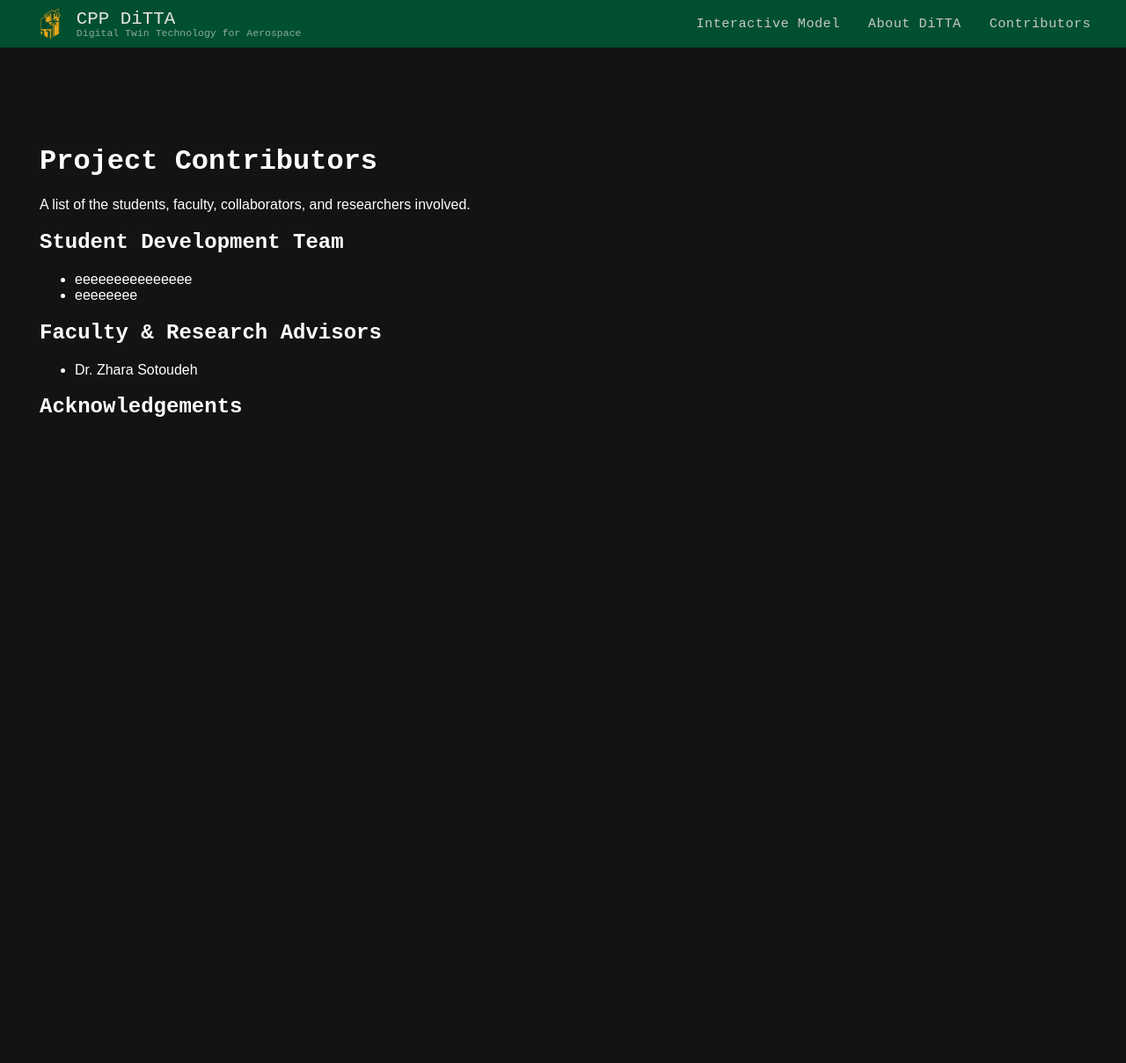
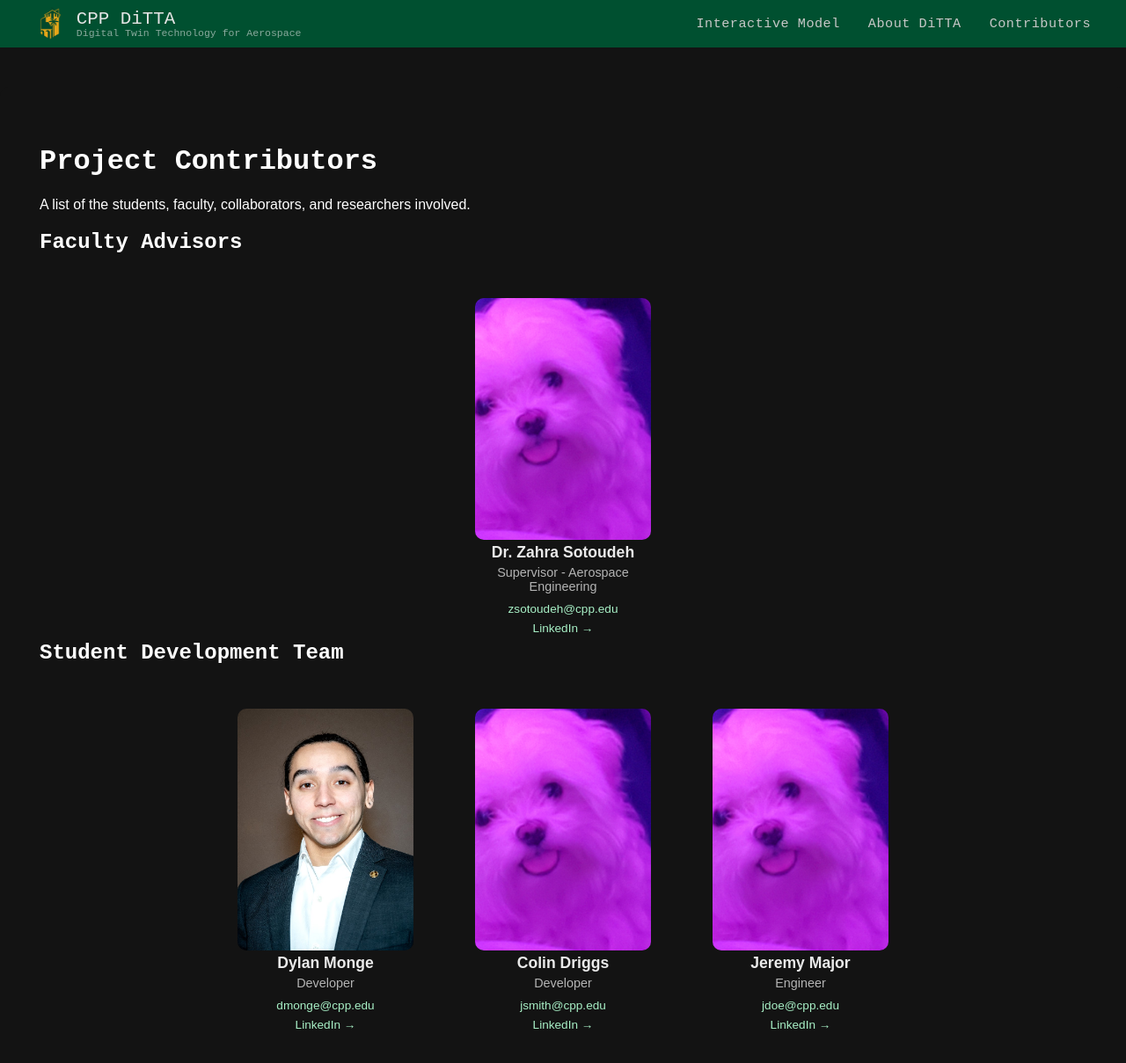
Before and after one commit to CS4610-Senior-Project/static_site, a Jekyll site: the page built from webpages/contributors/index.md, in a window 1280 px wide and 1266 px high. Shown: the top 1209 px of the window at 88% size. Built offline with Jekyll 4.4.1, drawn with Linux system fonts in a browser that asks for light colours.

Commit message:
Styled contributors page. Needs student/staff personal info

```diff
--- /dev/null
+++ b/_data/contributors.yaml
@@ -0,0 +1,30 @@
+students:
+- name: Dylan Monge
+  role: Developer
+  email: dmonge@cpp.edu
+  image: /assets/img/contributors/dylan_monge.jpg
+  link: www.linkedin.com/in/dylan-monge
+
+- name: Colin Driggs
+  role: Developer
+  email: jsmith@cpp.edu
+  image: /assets/img/contributors/phoebe.jpg
+  link: www.google.com
+
+- name: Jeremy Major
+  role: Engineer
+  email: jdoe@cpp.edu
+  image: /assets/img/contributors/phoebe.jpg
+  link: www.google.com
+
+
+faculty:
+- name: Dr. Zahra Sotoudeh
+  role: Supervisor - Aerospace Engineering
+  email: zsotoudeh@cpp.edu
+  image: /assets/img/contributors/phoebe.jpg
+  link: www.google.com
+
+  # Markus Eger?
+
+  # Fatemeh Jamshidi?
--- /dev/null
+++ b/_includes/contributor_card.html
@@ -0,0 +1,9 @@
+<div class="contributor-card">
+    <img src="{{ include.image | relative_url }}" alt="{{ include.name }}" class="contributor-img">
+    <div class="contributor-name">{{ include.name }}</div>
+    <div class="contributor-role">{{ include.role }}</div>
+    <a href="mailto:{{ include.email }}" class="contributor-email">{{ include.email }}</a>
+    <div class="contributor-link">
+    <a href="{{ include.link }}" target="_blank">LinkedIn →</a>
+    </div>
+</div>
--- a/_layouts/default.html
+++ b/_layouts/default.html
@@ -9,6 +9,7 @@
   <link href="{{ '/assets/css/navbar.css'  | relative_url }}" rel="stylesheet">
   <link href="{{ '/assets/css/inputs.css'   | relative_url }}" rel="stylesheet">
   <script src="{{ '/assets/js/navbar.js' | relative_url }}"></script>
+  <link href="{{ '/assets/css/contributors.css' | relative_url }}" rel="stylesheet">
 
 </head>
 <body>
--- a/assets/css/base.css
+++ b/assets/css/base.css
@@ -41,3 +41,16 @@ input[type="number"]::-webkit-outer-spin-button {
 input[type="number"] { -moz-appearance: textfield; }
 
 .center{text-align:center}
+
+.alert-info {
+  background-color: #007bff !important;
+  border-color: #007bff !important;
+  color: #ffffff !important;
+  width: fit-content;
+  margin: 20px auto;
+}
+
+.alert-info * {
+  color: #000000;
+  background-color: #007bff !important;
+}
--- /dev/null
+++ b/assets/css/contributors.css
@@ -0,0 +1,59 @@
+.contributors-grid {
+  display: flex;
+  flex-wrap: wrap;
+  gap: 30px;
+  justify-content: center;
+  margin-top: 30px;
+}
+
+.contributor-card {
+  background: none;
+  color: #eaeaea;
+  width: 200px;
+  height: 350px;
+  padding: 20px;
+  border-radius: 12px;
+  text-align: center;
+}
+
+.contributor-img {
+  height: 275px !important;
+  width: 200px !important;
+  object-fit: cover !important;
+  border-radius: 10px;
+}
+
+
+.contributor-name {
+  font-size: 1.1rem;
+  font-weight: 700;
+  margin-bottom: 4px;
+}
+
+.contributor-role {
+  font-size: 0.9rem;
+  opacity: 0.75;
+  margin-bottom: 8px;
+}
+
+.contributor-email {
+  font-size: 0.85rem;
+  color: #a8f0c6;
+  text-decoration: none;
+}
+
+.contributor-email:hover {
+  text-decoration: underline;
+}
+
+.contributor-link a {
+  color: #a8f0c6;
+  font-size: 0.85rem;
+  text-decoration: none;
+  margin-top: 6px;
+  display: inline-block;
+}
+
+.contributor-link a:hover {
+  text-decoration: underline;
+}
--- a/assets/css/inputs.css
+++ b/assets/css/inputs.css
@@ -2,7 +2,7 @@
 .input-container {
   display: flex;
   flex-wrap: nowrap;
-  gap: 12px;
+  gap: 30px;
   justify-content: center;
 }
 #setValuesBtn,
--- a/webpages/contributors/index.md
+++ b/webpages/contributors/index.md
@@ -5,15 +5,30 @@ permalink: /contributors/
 ---
 
 # Project Contributors
-
 A list of the students, faculty, collaborators, and researchers involved.
 
+## Faculty Advisors
+<div class="contributors-grid">
+  {% for person in site.data.contributors.faculty %}
+    {% include contributor_card.html
+        name=person.name
+        role=person.role
+        email=person.email
+        image=person.image
+        link=person.link
+    %}
+  {% endfor %}
+</div>
+
 ## Student Development Team
-- eeeeeeeeeeeeeee
-- eeeeeeee
-
-
-## Faculty & Research Advisors
-- Dr. Zhara Sotoudeh
-
-## Acknowledgements
+<div class="contributors-grid">
+  {% for person in site.data.contributors.students %}
+    {% include contributor_card.html
+        name=person.name
+        role=person.role
+        email=person.email
+        image=person.image
+        link=person.link
+    %}
+  {% endfor %}
+</div>
```
Also changed, not shown: assets/img/contributors/dylan_monge.jpg (added), assets/img/contributors/phoebe.jpg (added).
